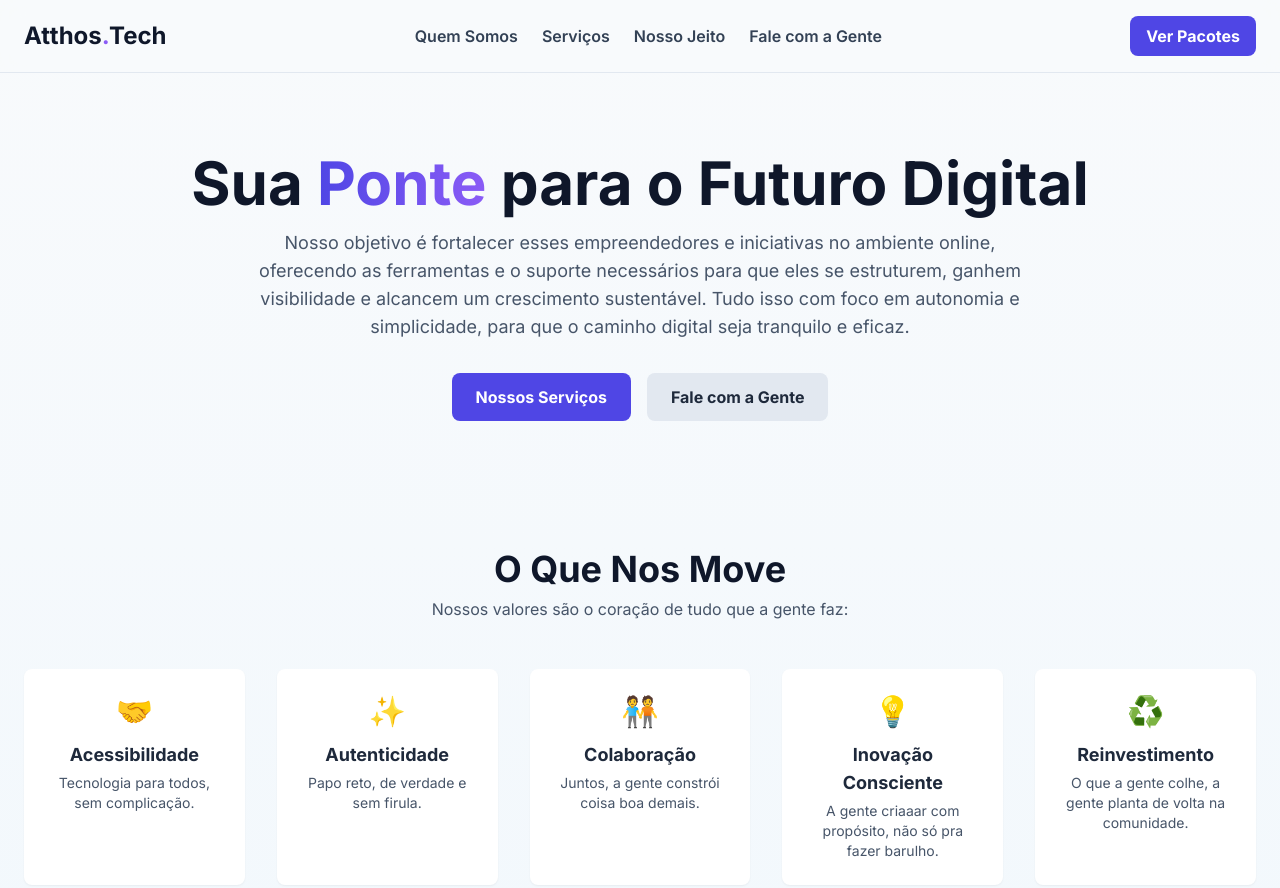
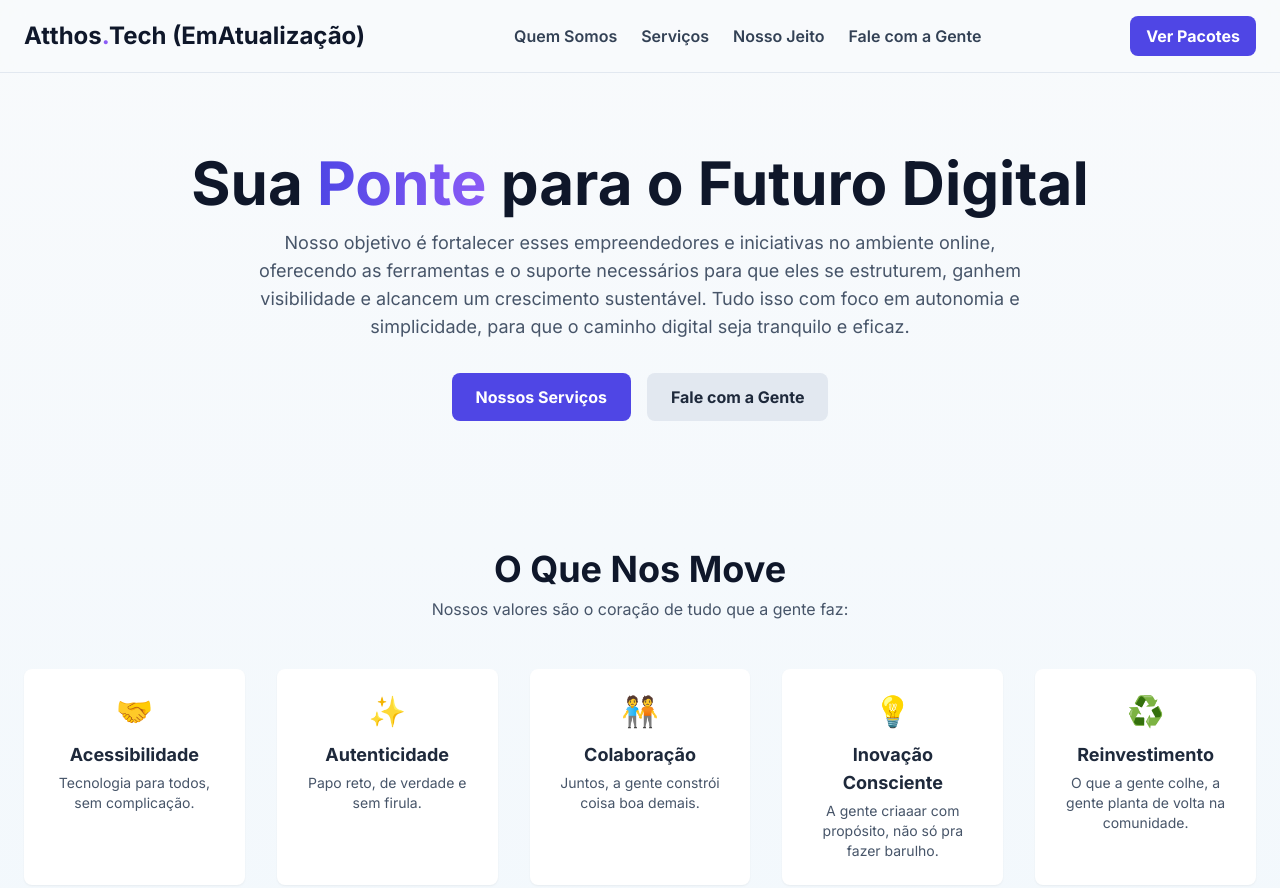
Before and after one commit to AtthosTech/AtthosTech, a plain HTML site: page index.html in a window 1280 px wide. Shown: the top 888 px of the page. Drawn offline with nearby package versions, Linux system fonts and the light colour scheme.

Commit message:
Update index.html

```diff
--- a/index.html
+++ b/index.html
@@ -59,7 +59,7 @@
     <header class="bg-slate-50/80 sticky top-0 z-50 backdrop-blur-md border-b border-slate-200">
         <nav class="container mx-auto px-6 py-4 flex justify-between items-center">
             <a href="#" class="text-2xl font-bold text-slate-900">
-                Atthos<span class="text-violet-500">.</span>Tech
+                Atthos<span class="text-violet-500">.</span>Tech (EmAtualização)
             </a>
             <div class="hidden md:flex space-x-6">
                 <a href="#quem-somos" class="nav-link font-semibold text-slate-700">Quem Somos</a>
```
